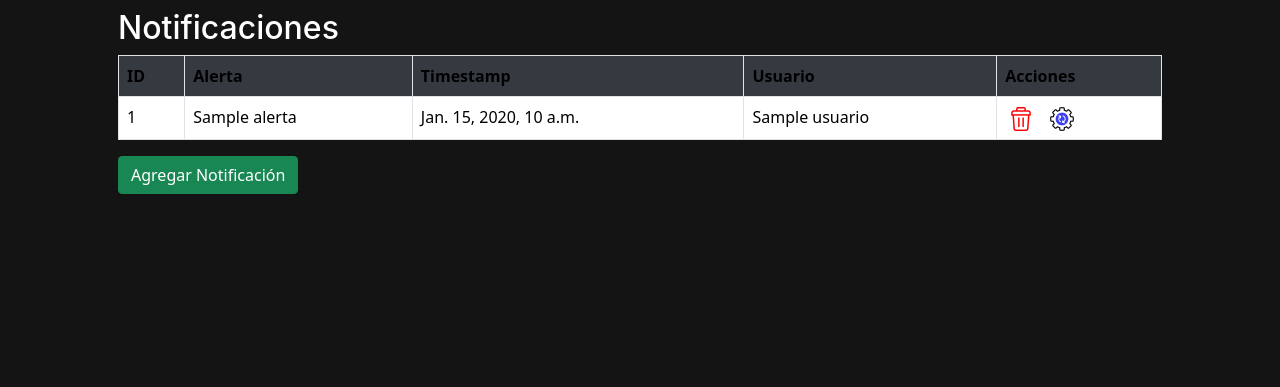
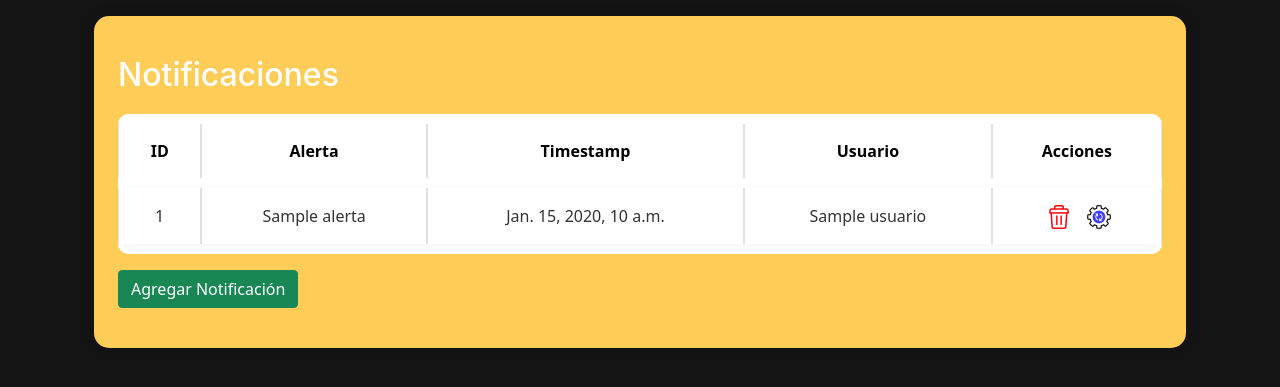
Before and after one commit to Kumati63/Rayzek, a Django app: template templates/PrimeraApp/CrudNotificaciones.html in a window 1280 px wide. Shown: the part 56-443 px from the top of the page. Run offline with Django 3.2, Linux system fonts and the light colour scheme; the template is opened without the code that fills it: most values are stand-ins (such as "Sample title", 1, 10 or a date in 2020); some libraries are stand-ins or nearby versions.

Commit message:
cambio css crud noti y color del fondo de los form

```diff
--- a/static/css/CrudDispositivos.css
+++ b/static/css/CrudDispositivos.css
@@ -216,16 +216,158 @@
     padding: 20px;
     box-sizing: border-box;
 }
+/* estilo del crudnotificaciones */
+.CrudNotificaciones-maincontainer {
+    background: #fecd57;
+    padding: 40px;
+    border-radius: 15px;
+    position: relative;
+    font-size: 16px;
+    font-weight: bold;
+    margin: auto;
+    max-width: 800px;
+    box-shadow: 0px 0px 15px rgba(0, 0, 0, 0.1);
+}
 
 
+.CrudNotificaciones-table {
+    width: 100%;
+    border-collapse: separate;
+    border-spacing: 0 10px;
+    margin-top: 20px;
+    border-radius: 10px;
+    overflow: hidden;
+}
 
-form .form-group{
-    background: rgba(255, 200, 0, 0.895);
+.CrudNotificaciones-table thead {
+    background-color: transparent;
+    color: #ffffff;
+}
+
+.CrudNotificaciones-table thead th, .CrudNotificaciones-table tbody td {
+    border-bottom: 0;
+    text-align: center;
+    padding: 15px;
+}
+
+
+.CrudNotificaciones-table tbody tr {
+    background-color: #ffffff;
+    box-shadow: 0px 2px 10px rgba(0, 0, 0, 0.05);
+    transition: transform 0.2s ease, box-shadow 0.2s ease;
+    border-radius: 10px;
+}
+
+.CrudNotificaciones-table tbody tr:hover {
+    transform: scale(1.02);
+    box-shadow: 0px 4px 12px rgba(0, 0, 0, 0.1);
+}
+
+.CrudNotificaciones-table tbody td {
+    text-align: center;
+    padding: 15px;
+    vertical-align: middle;
+    color: #333333;
+    font-size: 16px;
+    font-weight: 500;
+    border-bottom: 0;
+}
+
+.CrudNotificaciones-table tbody td img {
+    width: 24px;
+    cursor: pointer;
+}
+
+.CrudNotificaciones-table tbody tr:last-child td {
+    border-bottom: 0;
+}
+
+/* Iconos de acciones */
+.CrudNotificaciones-table tbody td img {
+    transition: opacity 0.3s ease;
+}
+
+.CrudNotificaciones-table tbody td img:hover {
+    opacity: 0.7;
+}
+
+button.CrudNotificaciones-btn-agregar {
+    margin-top: 20px;
+    font-size: 18px;
+    padding: 10px 20px;
+    border-radius: 25px;
+    box-shadow: 0px 3px 10px rgba(0, 0, 0, 0.2);
+}
+
+.CrudNotificaciones-modal-header {
+    color: black;
+    border-bottom: none;
+    display: flex;
+    justify-content: space-between;
+    align-items: center;
+    padding: 15px;
+}
+
+.CrudNotificaciones-modal-header .btn-close {
+    background: none;
+    border: none;
+    color: white;
+    font-size: 1.5rem;
+    cursor: pointer;
+}
+
+.CrudNotificaciones-modal-content {
+    border-radius: 15px;
+    padding: 10px
+}
+
+.CrudNotificaciones-modal-body {
+    padding: 20px;
+    background-color: #f9f9f9;
+}
+
+.CrudNotificaciones-modal-body .form-label {
+    color: #333333;
+}
+
+.CrudNotificaciones-modal-body .form-control {
+    border-radius: 5px;
+}
+
+button.CrudNotificaciones-btn-guardar {
+    background-color: #007bff;
+    border-color: #007bff;
+    font-size: 16px;
+    padding: 10px 20px;
+    border-radius: 25px;
+    width: 100%;
+}
+
+@media only screen and (max-width: 768px) {
+    .CrudNotificaciones-maincontainer {
+        padding: 20px;
+        font-size: 14px;
+    }
+
+    .CrudNotificaciones-table thead th, .CrudNotificaciones-table tbody td {
+        padding: 8px;
+    }
+
+    button.CrudNotificaciones-btn-agregar {
+        font-size: 16px;
+        padding: 8px 16px;
+    }
+}
+
+form .form-group {
+    background: #fecd57;
     padding: 40px;
     border-radius: 5px;
     position: relative;
     font-size: 16px;
     font-weight: bold;
+    margin: 0 auto;
+    max-width: 800px;
 }
 
 form .form-control{
--- a/templates/PrimeraApp/CrudNotificaciones.html
+++ b/templates/PrimeraApp/CrudNotificaciones.html
@@ -2,11 +2,10 @@
 {% load static %}
 
 {% block contenido %}
-<div class="container mt-5">
-    <hr>
+<div class="container mt-5 CrudNotificaciones-maincontainer">
     <h2 class="text-white">Notificaciones</h2>
-    <table class="table table-bordered" style="background-color: #fff; color: black;">
-        <thead style="background-color: #343a40; ">
+    <table class="CrudNotificaciones-table table table-bordered" style="background-color: #fff; color: black;">
+        <thead style="color: black">
             <tr>
                 <th>ID</th>
                 <th>Alerta</th>
@@ -31,20 +30,20 @@
         </tbody>
     </table>
     </table>
-    <button type="button" class="btn btn-success" data-bs-toggle="modal" data-bs-target="#addNotificationModal">
+    <button type="CrudNotificaciones-btn-agregar" class="btn btn-success" data-bs-toggle="modal" data-bs-target="#addNotificationModal">
         Agregar Notificación
     </button>
     <!-- Modal -->
     <div class="modal fade" id="addNotificationModal" tabindex="-1" aria-labelledby="addNotificationModalLabel" aria-hidden="true">
         <div class="modal-dialog">
-            <div class="modal-content">
-                <div class="modal-header">
+            <div class="CrudNotificaciones-modal-content modal-content">
+                <div class="CrudNotificaciones-modal-header modal-header">
                     <h5 class="modal-title" id="addNotificationModalLabel">Agregar Notificación</h5>
                     <button type="button" class="btn-close" data-bs-dismiss="modal" aria-label="Close"></button>
                 </div>
-                <div class="modal-body" >
+                <div class="CrudNotificaciones-modal-body modal-body" >
                     <!-- Formulario para agregar una notificación envia los datos por POST al view-->
-                    <form id="addNotificationForm" method="POST"">
+                    <form id="addNotificationForm" method="POST">
                         {% csrf_token %}
                         <div class="mb-3">
                             <label for="alerta" class="form-label">Alerta</label>
@@ -58,7 +57,7 @@
                             <label for="usuario" class="form-label">Usuario</label>
                             <input type="text" class="form-control" id="usuario" name="usuario" required>
                         </div>
-                        <button type="submit" class="btn btn-primary">Guardar</button>
+                        <button type="submit" class="CrudNotificaciones-btn-guardar btn btn-primary">Guardar</button>
                     </form>
                 </div>
             </div>
--- a/templates/PrimeraApp/main.html
+++ b/templates/PrimeraApp/main.html
@@ -106,6 +106,7 @@
       <div class="col">
       </div>
     </div>
+    <br>
     <!-- Bloque para el contenido principal de la página -->
     {% block contenido %}
 
```
